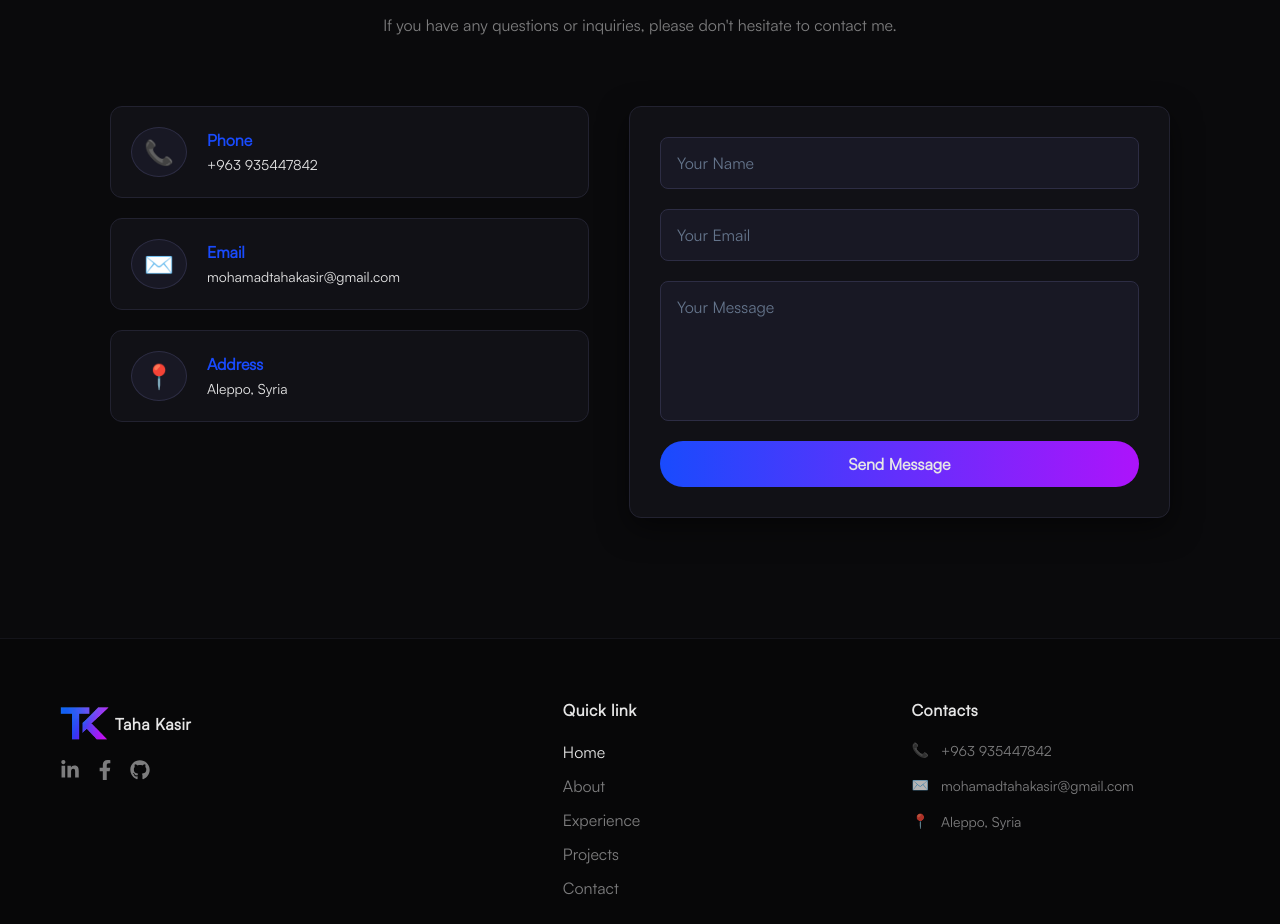
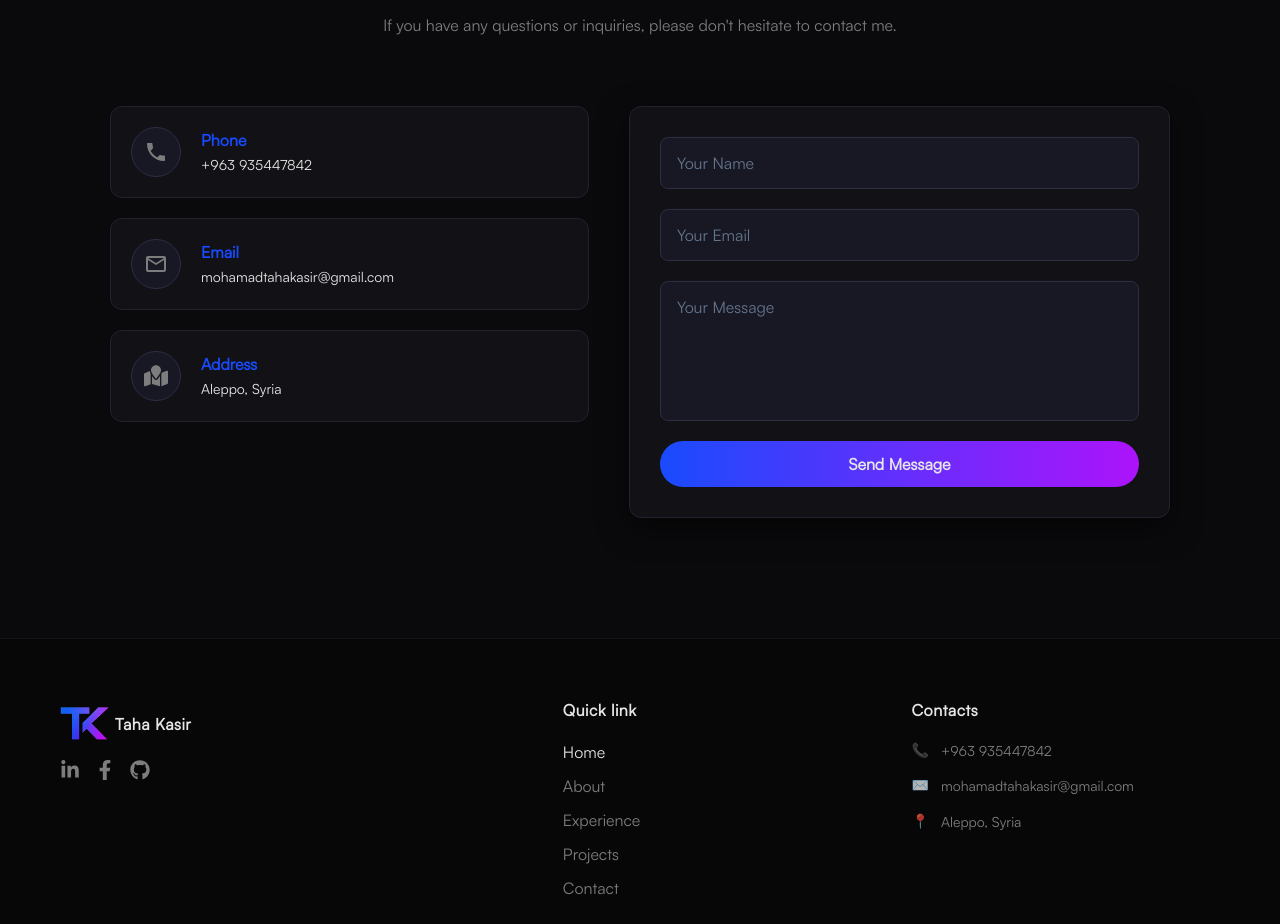
Before and after one commit to mohamad-taha/portfolio, a React (Vite) app: page /portfolio/ in a window 1280 px wide. Shown: the part 4742-5666 px from the top of the page. Built offline with nearby package versions, Linux system fonts and the light colour scheme.

Commit message:
change contact icons

```diff
--- a/src/components/views/Contact/Contact.tsx
+++ b/src/components/views/Contact/Contact.tsx
@@ -1,5 +1,9 @@
 import { useRef, useState } from "react";
 import emailjs from "@emailjs/browser";
+
+import { MdOutlineEmail } from "react-icons/md";
+import { FaMapLocation } from "react-icons/fa6";
+import { MdPhone } from "react-icons/md";
 
 import "./Contact.css";
 
@@ -52,7 +56,9 @@ const Contact = () => {
         <div className="contactContent">
           <div className="infoBoxes">
             <div className="infoBox">
-              <div className="icon">📞</div>
+              <div className="icon">
+                <MdPhone />
+              </div>
               <div>
                 <h3>Phone</h3>
                 <p>+963 935447842</p>
@@ -60,7 +66,9 @@ const Contact = () => {
             </div>
 
             <div className="infoBox">
-              <div className="icon">✉️</div>
+              <div className="icon">
+                <MdOutlineEmail />
+              </div>
               <div>
                 <h3>Email</h3>
                 <p>mohamadtahakasir@gmail.com</p>
@@ -68,7 +76,9 @@ const Contact = () => {
             </div>
 
             <div className="infoBox">
-              <div className="icon">📍</div>
+              <div className="icon">
+                <FaMapLocation />
+              </div>
               <div>
                 <h3>Address</h3>
                 <p>Aleppo, Syria</p>
```
